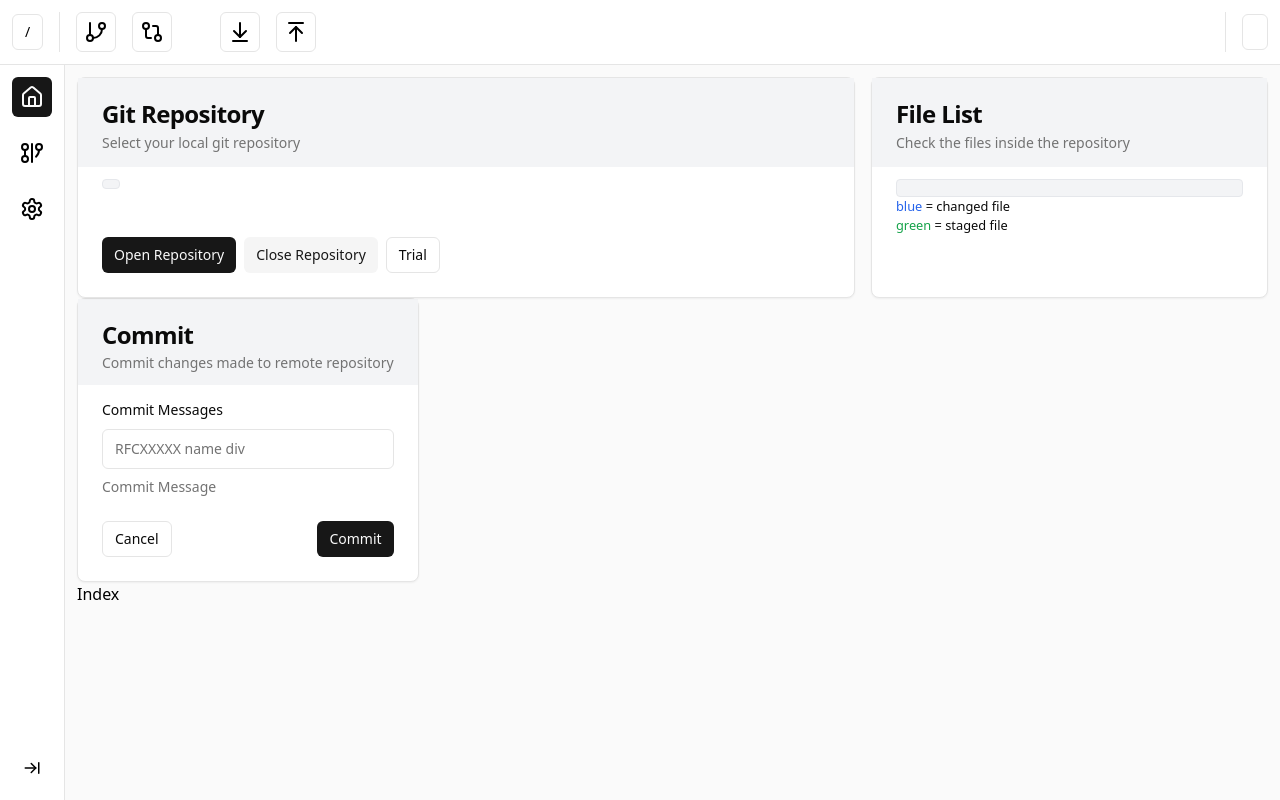
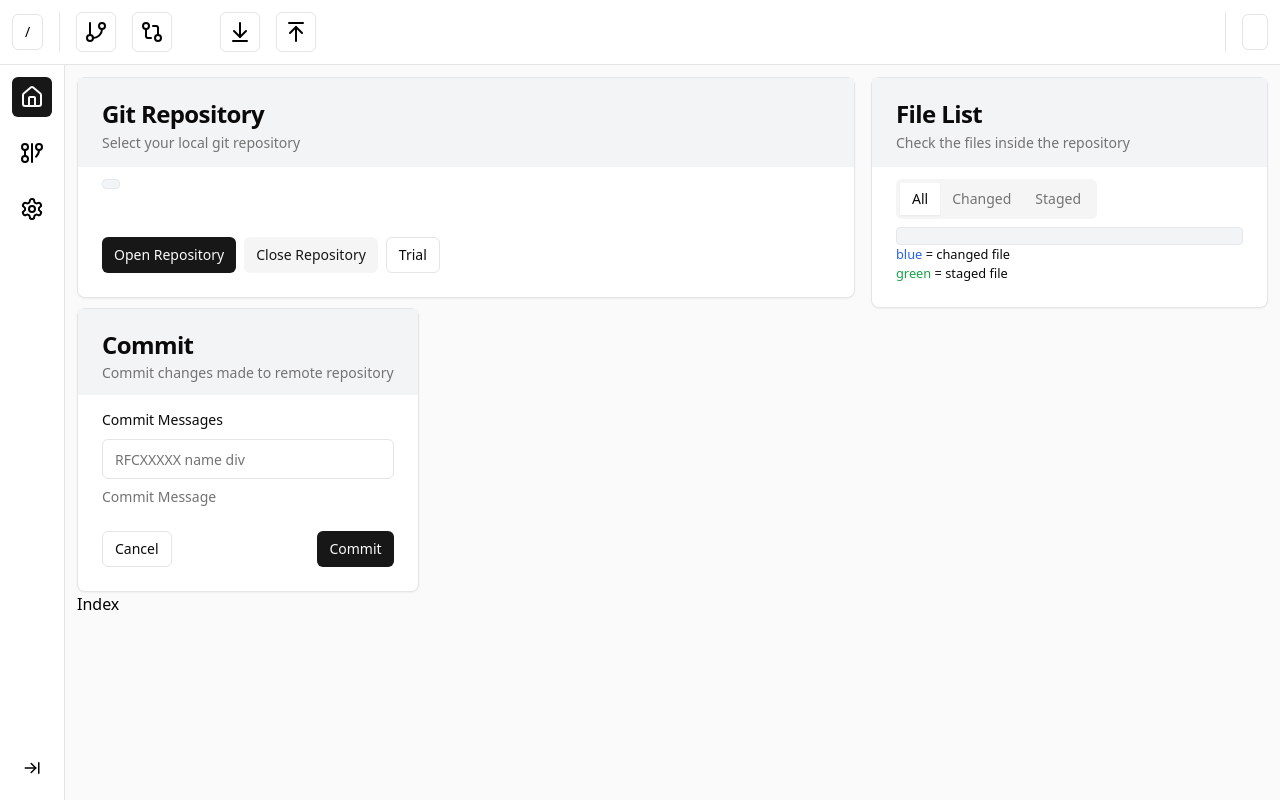
Before and after one commit to RMalik777/git-commander, a React (Vite) app: page / in a window 1280 px wide. Built offline with nearby package versions, Linux system fonts and the light colour scheme.

Commit message:
feat: add tabs to change view

```diff
--- a/package.json
+++ b/package.json
@@ -22,6 +22,7 @@
     "@radix-ui/react-popover": "^1.1.1",
     "@radix-ui/react-separator": "^1.1.0",
     "@radix-ui/react-slot": "^1.0.2",
+    "@radix-ui/react-tabs": "^1.1.0",
     "@radix-ui/react-toast": "^1.2.1",
     "@radix-ui/react-tooltip": "^1.1.1",
     "@reduxjs/toolkit": "^2.2.5",
--- /dev/null
+++ b/src/components/ui/tabs.tsx
@@ -0,0 +1,53 @@
+import * as React from "react"
+import * as TabsPrimitive from "@radix-ui/react-tabs"
+
+import { cn } from "@/lib/utils"
+
+const Tabs = TabsPrimitive.Root
+
+const TabsList = React.forwardRef<
+  React.ElementRef<typeof TabsPrimitive.List>,
+  React.ComponentPropsWithoutRef<typeof TabsPrimitive.List>
+>(({ className, ...props }, ref) => (
+  <TabsPrimitive.List
+    ref={ref}
+    className={cn(
+      "inline-flex h-10 items-center justify-center rounded-md bg-neutral-100 p-1 text-neutral-500 dark:bg-neutral-800 dark:text-neutral-400",
+      className
+    )}
+    {...props}
+  />
+))
+TabsList.displayName = TabsPrimitive.List.displayName
+
+const TabsTrigger = React.forwardRef<
+  React.ElementRef<typeof TabsPrimitive.Trigger>,
+  React.ComponentPropsWithoutRef<typeof TabsPrimitive.Trigger>
+>(({ className, ...props }, ref) => (
+  <TabsPrimitive.Trigger
+    ref={ref}
+    className={cn(
+      "inline-flex items-center justify-center whitespace-nowrap rounded-sm px-3 py-1.5 text-sm font-medium ring-offset-white transition-all focus-visible:outline-none focus-visible:ring-2 focus-visible:ring-neutral-950 focus-visible:ring-offset-2 disabled:pointer-events-none disabled:opacity-50 data-[state=active]:bg-white data-[state=active]:text-neutral-950 data-[state=active]:shadow-sm dark:ring-offset-neutral-950 dark:focus-visible:ring-neutral-300 dark:data-[state=active]:bg-neutral-950 dark:data-[state=active]:text-neutral-50",
+      className
+    )}
+    {...props}
+  />
+))
+TabsTrigger.displayName = TabsPrimitive.Trigger.displayName
+
+const TabsContent = React.forwardRef<
+  React.ElementRef<typeof TabsPrimitive.Content>,
+  React.ComponentPropsWithoutRef<typeof TabsPrimitive.Content>
+>(({ className, ...props }, ref) => (
+  <TabsPrimitive.Content
+    ref={ref}
+    className={cn(
+      "mt-2 ring-offset-white focus-visible:outline-none focus-visible:ring-2 focus-visible:ring-neutral-950 focus-visible:ring-offset-2 dark:ring-offset-neutral-950 dark:focus-visible:ring-neutral-300",
+      className
+    )}
+    {...props}
+  />
+))
+TabsContent.displayName = TabsPrimitive.Content.displayName
+
+export { Tabs, TabsList, TabsTrigger, TabsContent }
--- /dev/null
+++ b/src/lib/Redux/branchSlice.js
@@ -0,0 +1,19 @@
+import { createSlice } from "@reduxjs/toolkit";
+
+export const repoSlice = createSlice({
+  name: "branch",
+  initialState: {
+    value: localStorage.getItem("currentRepoName") || "",
+  },
+  reducers: {
+    setRepo: (state, action) => {
+      state.value = action.payload;
+    },
+    removeRepo: (state) => {
+      state.value = "";
+    },
+  },
+});
+
+export const { setRepo, removeRepo } = repoSlice.actions;
+export default repoSlice.reducer;
--- a/src/routes/index.jsx
+++ b/src/routes/index.jsx
@@ -11,6 +11,7 @@
   CardHeader,
   CardTitle,
 } from "@/components/ui/card";
+import { Tabs, TabsContent, TabsList, TabsTrigger } from "@/components/ui/tabs";
 
 import * as git from "@/lib/git";
 
@@ -138,6 +139,13 @@
             </CardDescription>
           </CardHeader>
           <CardContent className="pt-3">
+            <Tabs defaultValue="all" className="w-full">
+              <TabsList>
+                <TabsTrigger value="all">All</TabsTrigger>
+                <TabsTrigger value="changed">Changed</TabsTrigger>
+                <TabsTrigger value="staged">Staged</TabsTrigger>
+              </TabsList>
+              <TabsContent value="all">
                 <ul className="flex flex-col rounded border bg-gray-100 p-2">
                   {dirList.map((file) => {
                     const isChanged = diffList.some(
@@ -174,6 +182,34 @@
                     <span className="text-green-600">green</span> = staged file
                   </small>
                 </div>
+              </TabsContent>
+              <TabsContent value="changed">
+                <ul className="flex flex-col rounded border bg-gray-100 p-2">
+                  {diffList.map((file) => {
+                    return (
+                      <li key={file} className="w-fit">
+                        <code className="w-fit text-sm">
+                          {file?.split("/").shift()}
+                        </code>
+                      </li>
+                    );
+                  })}
+                </ul>
+              </TabsContent>
+              <TabsContent value="staged">
+                <ul className="flex flex-col rounded border bg-gray-100 p-2">
+                  {stagedList.map((file) => {
+                    return (
+                      <li key={file} className="w-fit">
+                        <code className="w-fit text-sm">
+                          {file?.split("/").shift()}
+                        </code>
+                      </li>
+                    );
+                  })}
+                </ul>
+              </TabsContent>
+            </Tabs>
           </CardContent>
         </Card>
       </div>
```
Also changed, not shown: 1 other file (tests, documents, lock files or other folders). Lines whose indentation alone changed are shown as unchanged.
